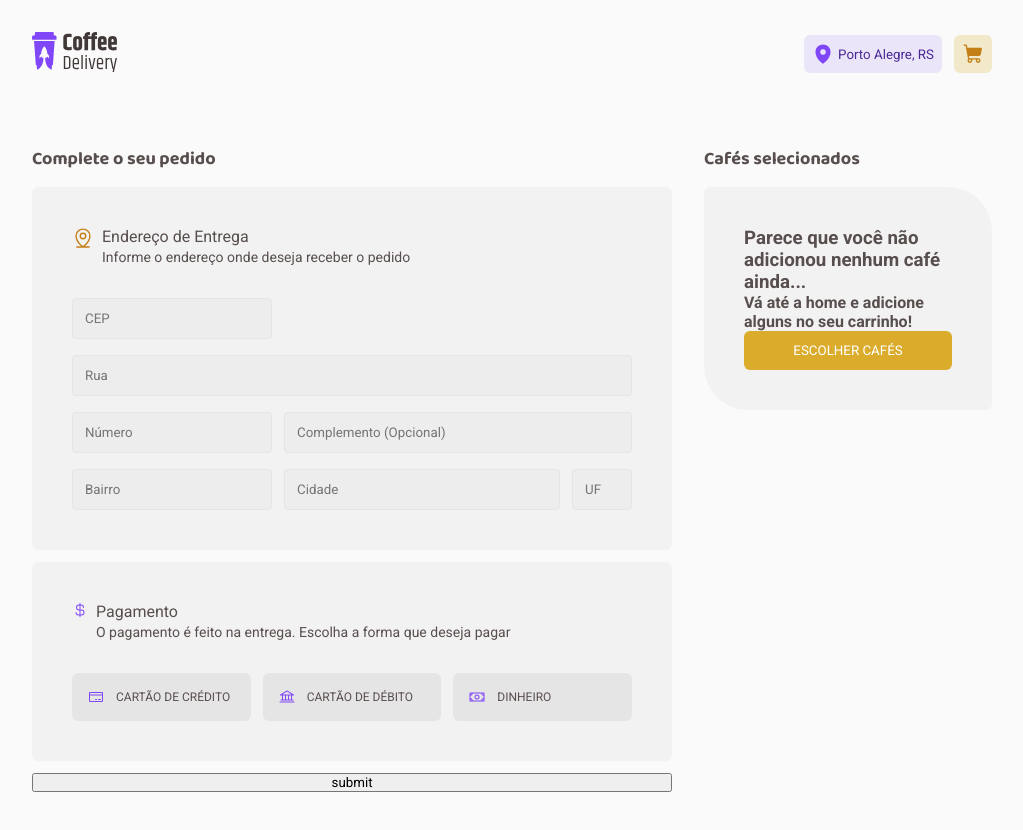
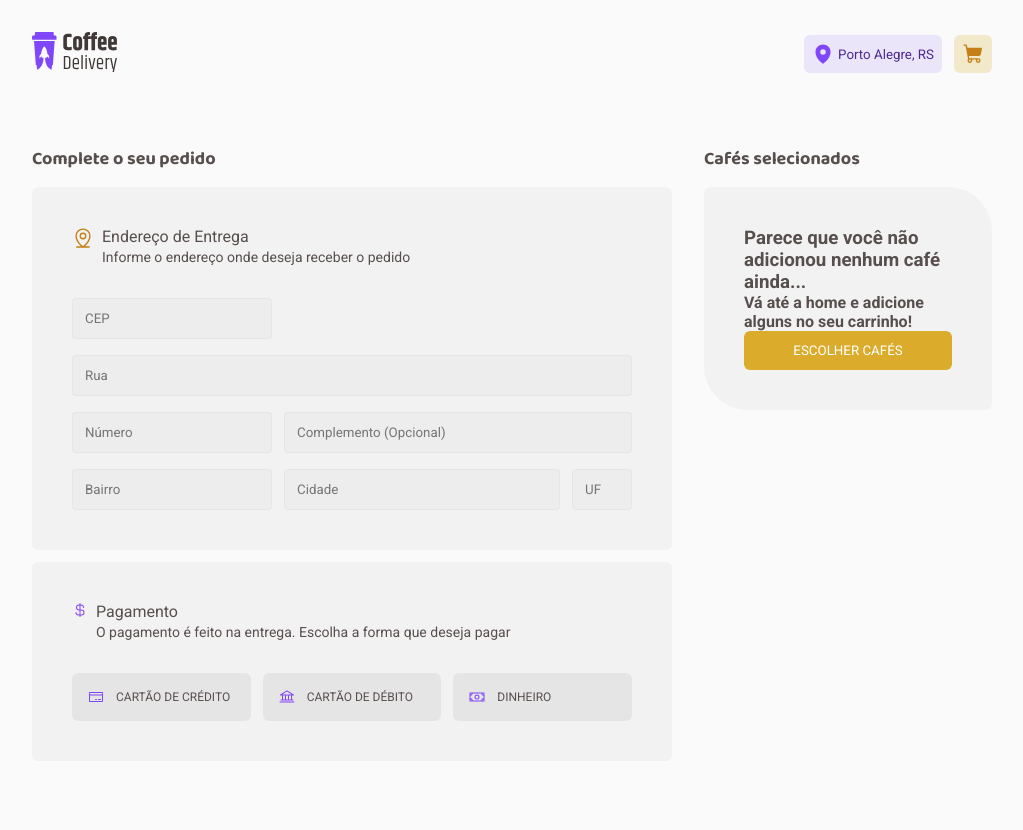
Before and after one commit to mrgalopes/coffee-delivery-react, a React (Vite) app: page /checkout in a window 1280 px wide. Shown: the whole page, without its empty margins (128-1151 px from the left). After the commit the page ends 801 px from the top, so only its background shows below. Built offline with nearby package versions, Linux system fonts and the light colour scheme.

Commit message:
feat: redirect to success page on form success

```diff
--- a/src/pages/Checkout/index.tsx
+++ b/src/pages/Checkout/index.tsx
@@ -22,6 +22,7 @@ import { SelectedCoffeesSection } from "./SelectedCoffeesSection";
 import { useForm } from "react-hook-form";
 import { z } from "zod";
 import { zodResolver } from "@hookform/resolvers/zod";
+import { useNavigate } from "react-router-dom";
 
 const checkoutFormValidationSchema = z.object({
   address: z.object({
@@ -41,6 +42,8 @@ const checkoutFormValidationSchema = z.object({
 type CheckoutInfo = z.infer<typeof checkoutFormValidationSchema>;
 
 export function Checkout() {
+  const navigate = useNavigate();
+
   const {
     register,
     formState: { errors },
@@ -51,6 +54,7 @@ export function Checkout() {
 
   function handleSubmitCheckout(data: CheckoutInfo) {
     console.log(data);
+    navigate("/success");
   }
 
   return (
@@ -186,7 +190,6 @@ export function Checkout() {
               </PaymentSelectionSection>
               {errors.paymentMethod && <p>{errors.paymentMethod.message}</p>}
             </Card>
-            <button type="submit">submit</button>
           </Cards>
         </section>
 
```
